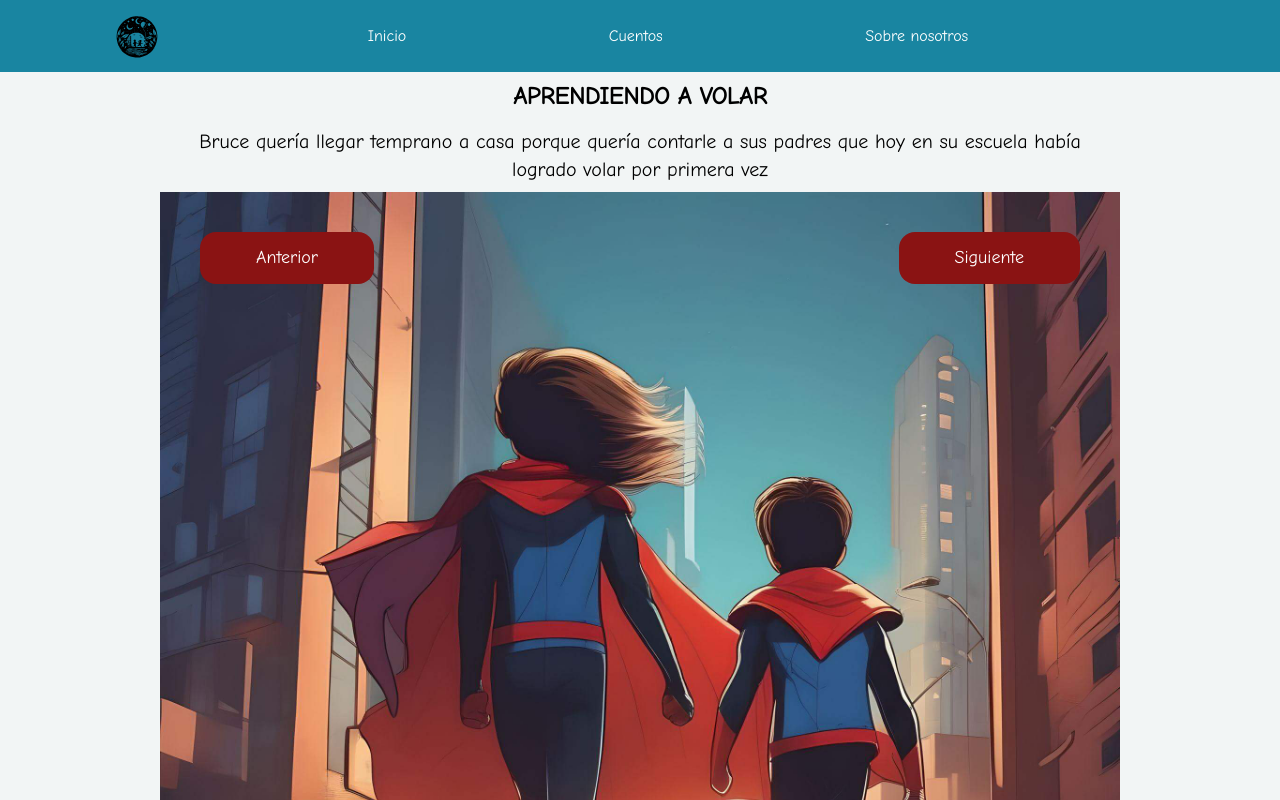
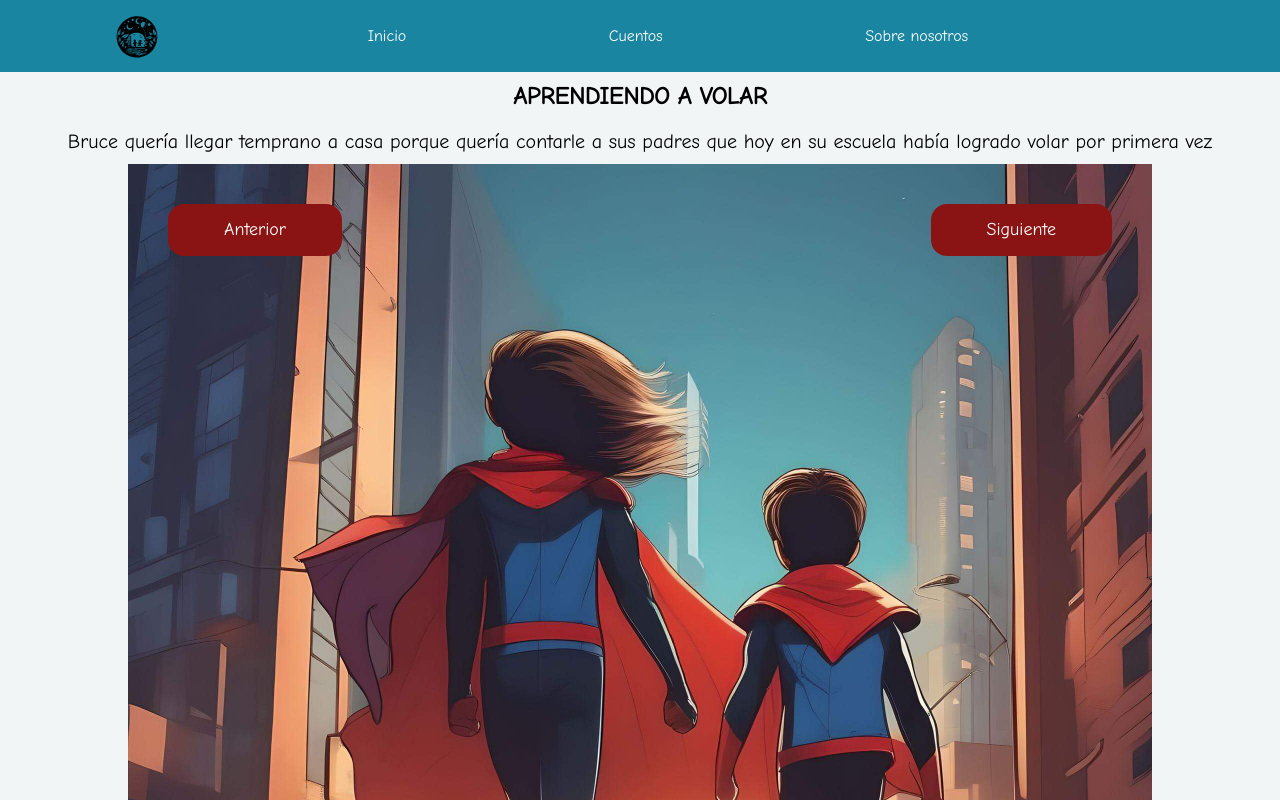
Before and after one commit to rjmasache/Safetive, a React (Vite) app: page /familiar-tale in a window 1280 px wide. Shown: the top 800 px of the page. Built offline with nearby package versions, Linux system fonts and the light colour scheme.

Commit message:
Ajuste del tamaño de las imágenes del cuento familiar y correcciones menores

```diff
--- a/src/assets/gallery.js
+++ b/src/assets/gallery.js
@@ -80,7 +80,7 @@ export const familiarTaleImages = [
     {
         id: 10,
         title: "APRENDIENDO A VOLAR",
-        text: "Mientras buscaba a sus padres se le ocurrió la idea de llegar volando para sorprenderlos,pero no se dió cuenta de que un adorno estaba cerca de él",
+        text: "Mientras buscaba a sus padres se le ocurrió la idea de llegar volando para sorprenderlos, pero no se dió cuenta de que un adorno estaba cerca de él",
         src: familiarImage2,
         alt: "Ten",
     },
--- a/src/components/FamiliarTaleParts.jsx
+++ b/src/components/FamiliarTaleParts.jsx
@@ -25,11 +25,11 @@ export default function FamiliarTaleParts({
                             <p className="p-2 font-comic text-base font-black sm:text-2xl">
                                 {currentContent.title}
                             </p>
-                            <p className="w-3/4 p-2 text-center font-comic text-base sm:text-xl">
+                            <p className="w-full p-2 text-center font-comic text-base sm:text-xl">
                                 {currentContent.text}
                             </p>
                         </div>
-                        <div className="relative w-full sm:w-3/4">
+                        <div className="relative flex w-full sm:w-4/5">
                             <img
                                 src={currentContent.src}
                                 alt={currentContent.alt}
--- a/src/routes/FamiliarTale.jsx
+++ b/src/routes/FamiliarTale.jsx
@@ -9,6 +9,7 @@ export default function FamiliarTale() {
 
     function handlePreviousClick(e) {
         e.stopPropagation();
+        e.preventDefault();
 
         setImage(
             (prevImage) =>
@@ -19,6 +20,7 @@ export default function FamiliarTale() {
 
     function handleNextClick(e) {
         e.stopPropagation();
+        e.preventDefault();
 
         setImage((prevImage) => (prevImage + 1) % familiarTaleImages.length);
     }
```
